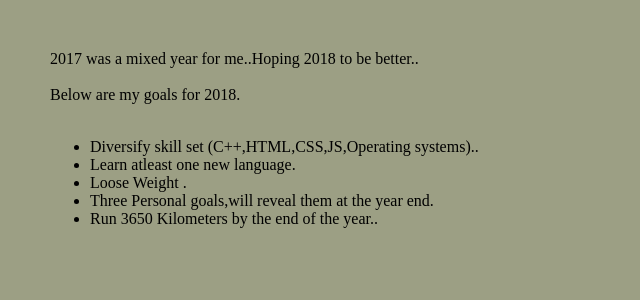
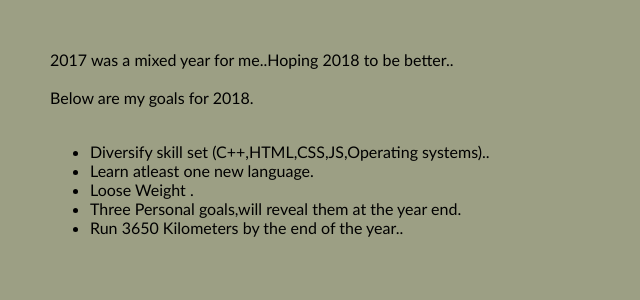
Before and after one commit to sateeshmachineni/sateeshmachineni.github.io, a Jekyll site: the page goals/2018-Goals.html, which Jekyll copies as it is, in a window 1280 px wide. Shown: the top 300 px of the page, without its empty margins (0-640 px from the left). Built offline with Jekyll 4.4.1, drawn with Linux system fonts in a browser that asks for light colours.

Commit message:
Update 2018.css

```diff
--- a/goals/styles/2018.css
+++ b/goals/styles/2018.css
@@ -1,4 +1,6 @@
 body {
 background-color: #9c9f84;
   margin:50px;
+  font-family:Calibri;
+  font-size=15px;
 }
```
